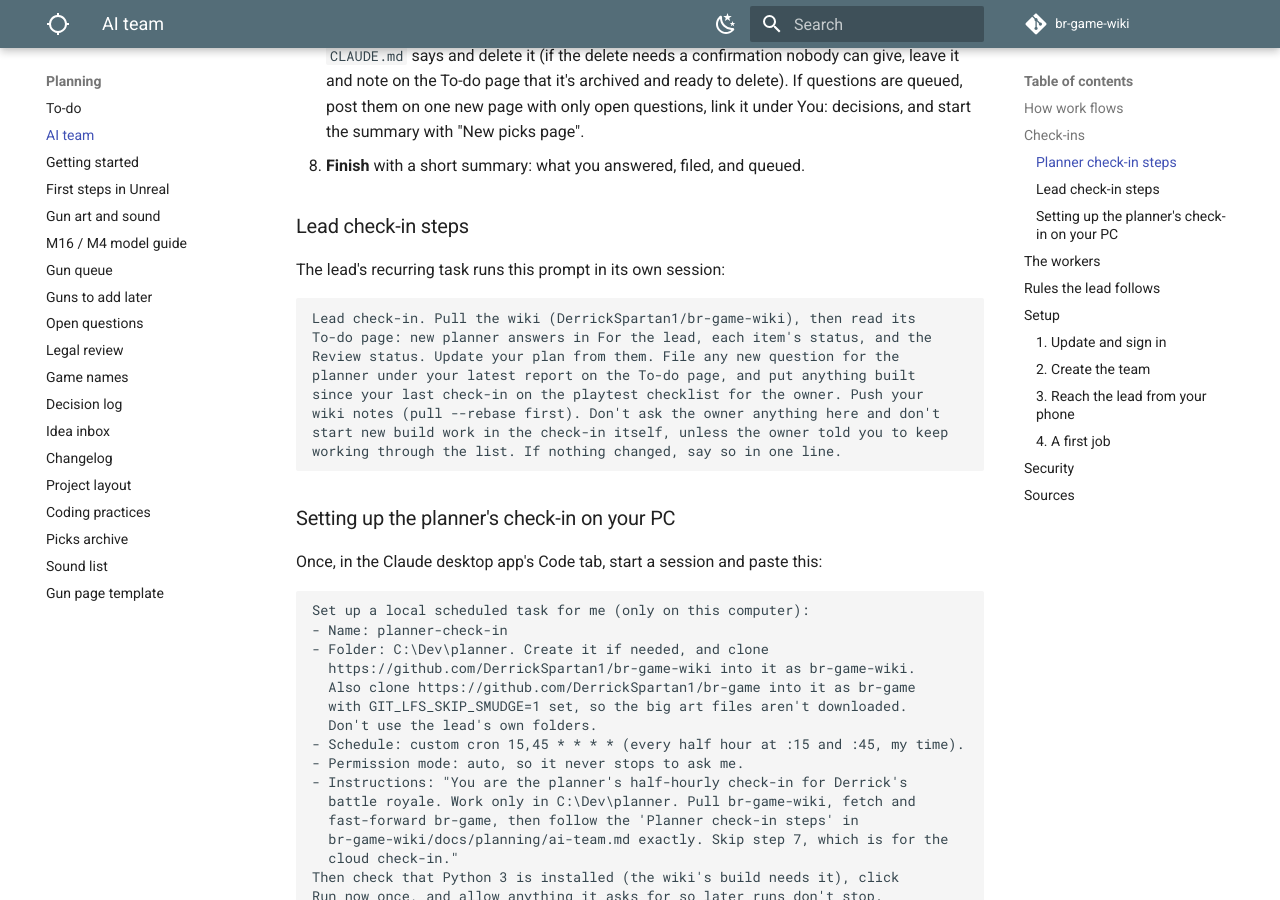
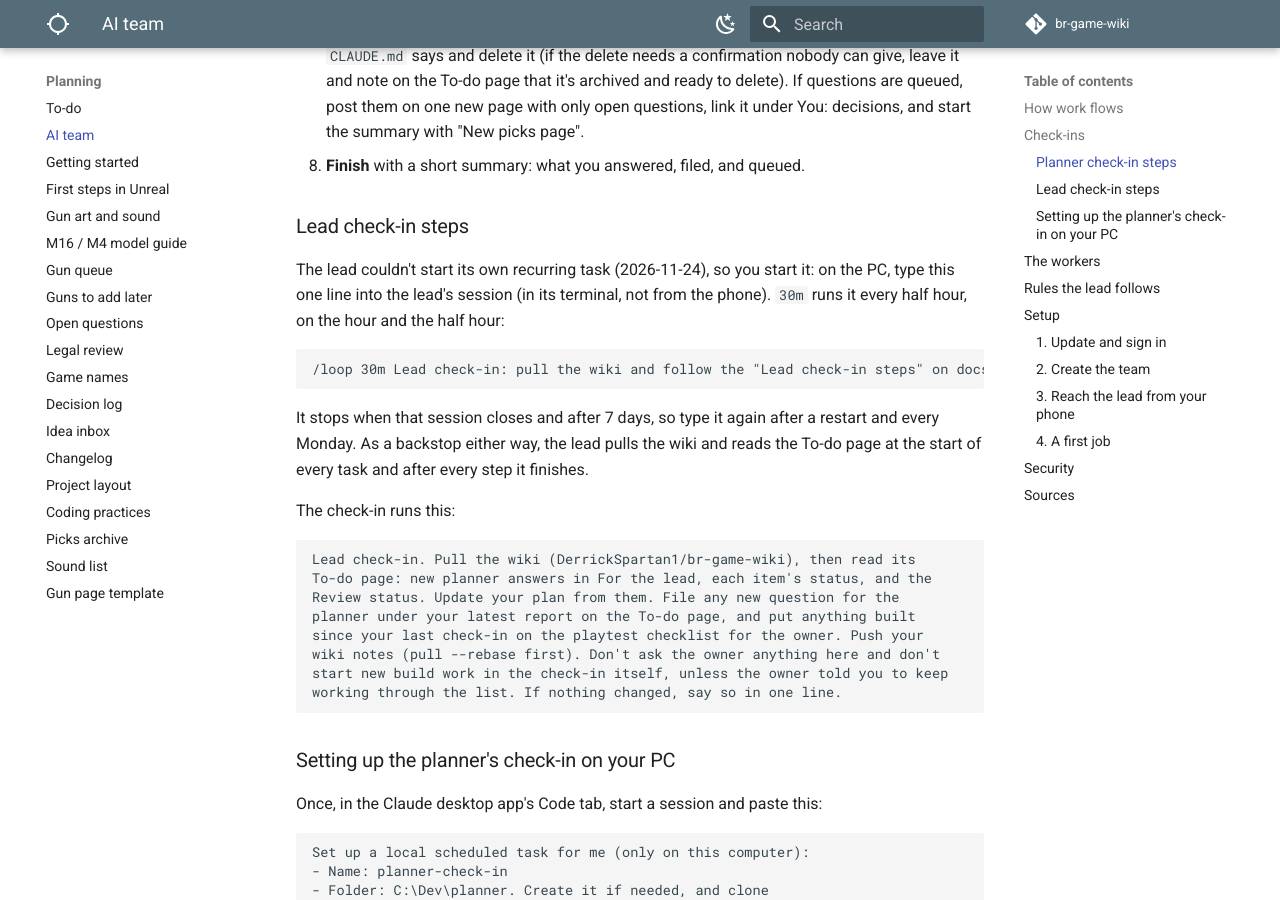
Before and after one commit to DerrickSpartan1/br-game-wiki, an MkDocs documentation site: the page built from docs/planning/ai-team.md, in a window 1280 px wide and 900 px high, scrolled down 3106 px. Built offline with MkDocs 1.6.1 and Material for MkDocs 9.7.7, drawn with Linux system fonts in a browser that asks for light colours; comment, search, counter and statistics services are not loaded.

Commit message:
Lead check-in: the owner starts it with one /loop line; backstop of reading the To-do after each step
Co-Authored-By: Claude Opus 5.5 <noreply@anthropic.com>
Claude-Session: https://claude.ai/code/session_01LAp2s4euUjj6HZthupXLj4

````diff
--- a/docs/planning/ai-team.md
+++ b/docs/planning/ai-team.md
@@ -54,7 +54,15 @@ The planner's scheduled tasks follow these steps each time, so changing them her
 
 ### Lead check-in steps
 
-The lead's recurring task runs this prompt in its own session:
+The lead couldn't start its own recurring task (2026-11-24), so you start it: on the PC, type this one line into the lead's session (in its terminal, not from the phone). `30m` runs it every half hour, on the hour and the half hour:
+
+```text
+/loop 30m Lead check-in: pull the wiki and follow the "Lead check-in steps" on docs/planning/ai-team.md exactly.
+```
+
+It stops when that session closes and after 7 days, so type it again after a restart and every Monday. As a backstop either way, the lead pulls the wiki and reads the To-do page at the start of every task and after every step it finishes.
+
+The check-in runs this:
 
 ```text
 Lead check-in. Pull the wiki (DerrickSpartan1/br-game-wiki), then read its
````
Also changed, not shown: docs/planning/changelog.md (+1 -0 lines), docs/planning/to-do.md (+1 -1 lines).
